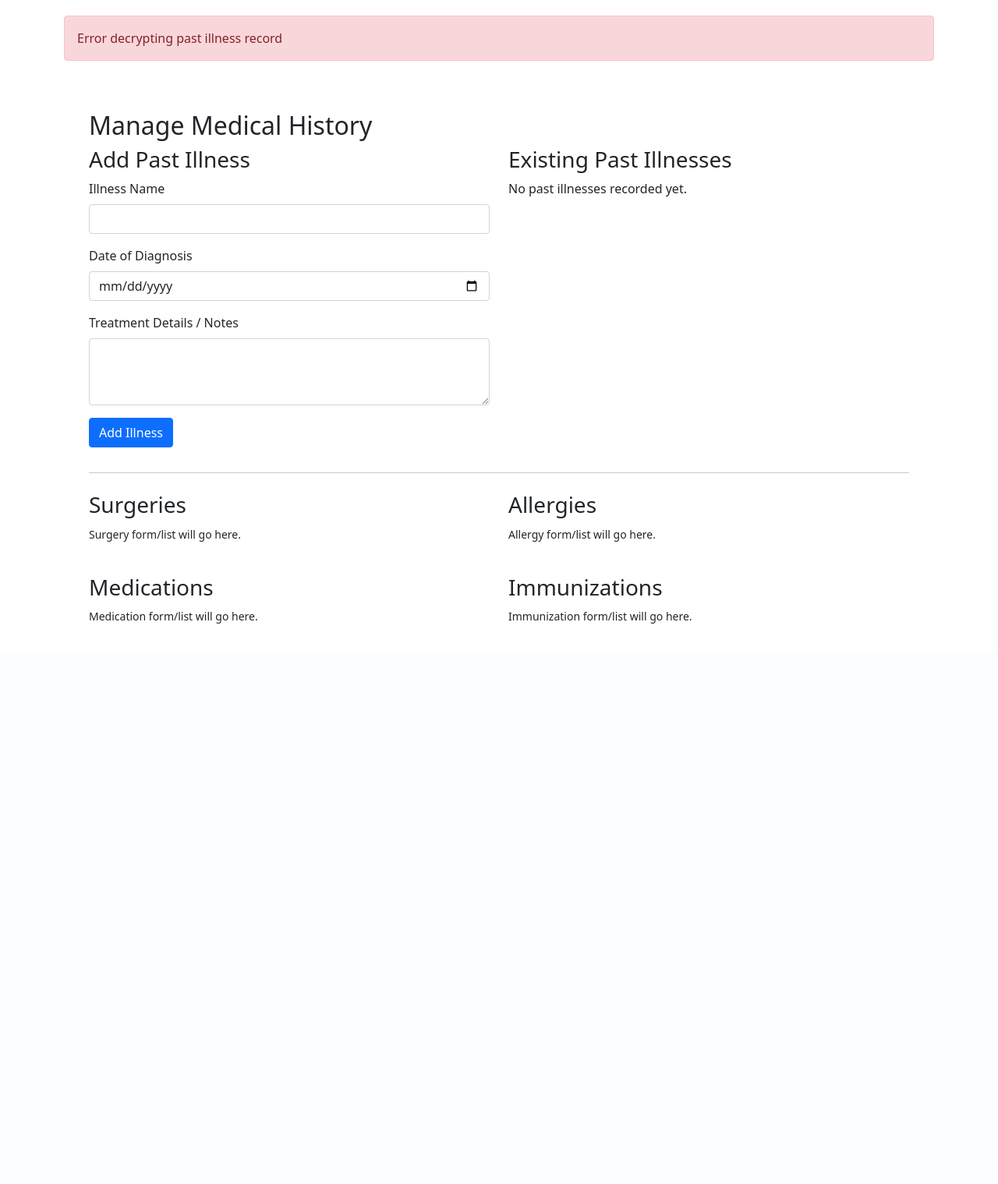
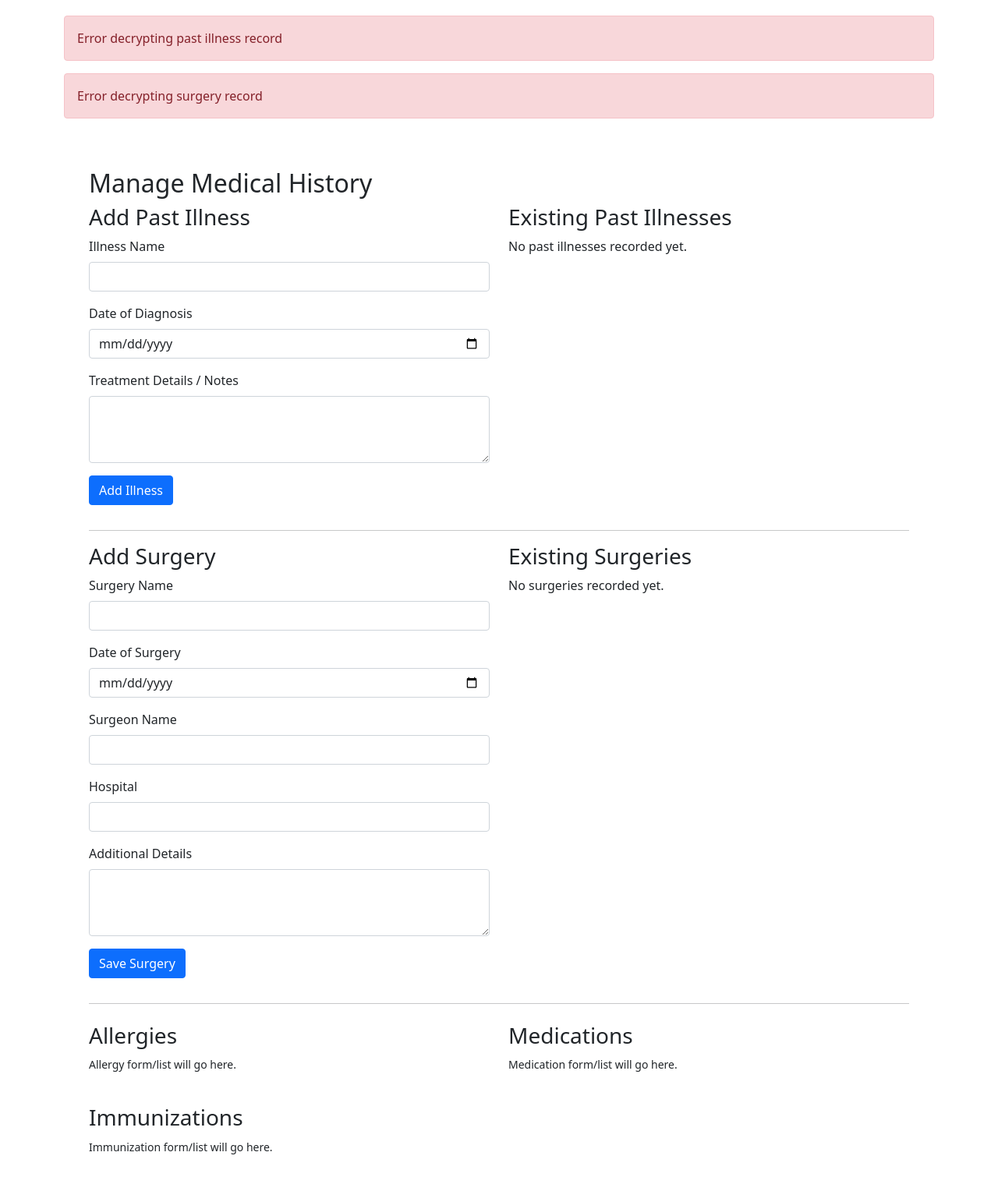
Before and after one commit to Sottim/Aarogya-Pretu, a Flask app: page /medical_history/manage in a window 1280 px wide. Shown: the part 56-1575 px from the top of the page at 78% size. Before the commit the page ends 856 px from the top, so only its background shows below. Run offline with Flask 3, Linux system fonts and the light colour scheme; a user stored in the database is signed in; tables that the repository leaves empty hold one stand-in row (values such as "Sample post"); some libraries are stand-ins or nearby versions.

Commit message:
Surgey section added. Patient can add past surgery details. Edit/Delete function also works.

```diff
--- a/app/medical_history/forms.py
+++ b/app/medical_history/forms.py
@@ -1,5 +1,5 @@
 from flask_wtf import FlaskForm
-from wtforms import StringField, TextAreaField, DateField, SubmitField
+from wtforms import StringField, DateField, TextAreaField, SubmitField
 from wtforms.validators import DataRequired, Length, Optional
 
 class PastIllnessForm(FlaskForm):
@@ -8,4 +8,12 @@
     treatment_details = TextAreaField('Treatment Details / Notes', validators=[Length(max=500)])
     submit = SubmitField('Add Illness')
 
-# Add other forms here later (SurgeryForm, AllergyForm, etc.)
+class SurgeryForm(FlaskForm):
+    surgery_name = StringField('Surgery Name', validators=[DataRequired()])
+    surgery_date = DateField('Date of Surgery', validators=[DataRequired()])
+    surgeon = StringField('Surgeon Name', validators=[DataRequired()])
+    hospital = StringField('Hospital', validators=[DataRequired()])
+    details = TextAreaField('Additional Details')
+    submit = SubmitField('Save Surgery')
+
+# Add other forms here later (AllergyForm, etc.)
--- a/app/medical_history/routes.py
+++ b/app/medical_history/routes.py
@@ -1,9 +1,9 @@
 from flask import render_template, redirect, url_for, flash, request
 from flask_login import login_required, current_user
 from app import db
-from app.models import PastIllness # Add other models later
+from app.models import PastIllness, Surgery # Add other models later
 from app.medical_history import bp
-from app.medical_history.forms import PastIllnessForm # Add other forms later
+from app.medical_history.forms import PastIllnessForm, SurgeryForm # Add other forms later
 from app.utils.crypto import CryptoManager
 import logging
 import json
@@ -16,10 +16,11 @@
 def manage_medical_history():
     # For now, just handle Past Illnesses
     illness_form = PastIllnessForm()
+    surgery_form = SurgeryForm()
 
     if illness_form.validate_on_submit():
         try:
-            # Encrypt each field using the CryptoManager and convert to binary
+            # Encrypt each field using the CryptoManager
             encrypted_illness_name = json.dumps(
                 CryptoManager.encrypt_data(
                     illness_form.illness_name.data,
@@ -59,13 +60,61 @@
             flash('Error saving past illness record', 'danger')
             return redirect(url_for('medical_history.manage_medical_history'))
 
+    if surgery_form.validate_on_submit():
+        try:
+            # Encrypt each field using the CryptoManager
+            encrypted_surgery_name = json.dumps(
+                CryptoManager.encrypt_data(
+                    surgery_form.surgery_name.data,
+                    current_user.public_key
+                )
+            ).encode('utf-8')
+
+            encrypted_surgery_date = json.dumps(
+                CryptoManager.encrypt_data(
+                    str(surgery_form.surgery_date.data),
+                    current_user.public_key
+                )
+            ).encode('utf-8')
+
+            # Combine surgeon, hospital, and details into a single details field
+            details_dict = {
+                'surgeon': surgery_form.surgeon.data,
+                'hospital': surgery_form.hospital.data,
+                'details': surgery_form.details.data
+            }
+
+            encrypted_details = json.dumps(
+                CryptoManager.encrypt_data(
+                    json.dumps(details_dict),
+                    current_user.public_key
+                )
+            ).encode('utf-8')
+
+            # Create new Surgery record with encrypted data
+            surgery = Surgery(
+                user_id=current_user.id,
+                surgery_name_encrypted=encrypted_surgery_name,
+                surgery_date_encrypted=encrypted_surgery_date,
+                details_encrypted=encrypted_details
+            )
+
+            db.session.add(surgery)
+            db.session.commit()
+            flash('Surgery record added successfully', 'success')
+            return redirect(url_for('medical_history.manage_medical_history'))
+
+        except Exception as e:
+            logger.error(f"Error encrypting surgery data: {str(e)}")
+            flash('Error saving surgery record', 'danger')
+            return redirect(url_for('medical_history.manage_medical_history'))
+
     # Get and decrypt past illnesses for display
     illnesses_query = PastIllness.query.filter_by(user_id=current_user.id).all()
     decrypted_illnesses = []
 
     for illness in illnesses_query:
         try:
-            # Decrypt the data
             illness_name = CryptoManager.decrypt_data(
                 json.loads(illness.illness_name_encrypted.decode('utf-8')),
                 current_user.private_key
@@ -89,12 +138,48 @@
             logger.error(f"Error decrypting past illness {illness.id}: {str(e)}")
             flash(f'Error decrypting past illness record', 'danger')
 
+    # Get and decrypt surgeries for display
+    surgeries_query = Surgery.query.filter_by(user_id=current_user.id).all()
+    decrypted_surgeries = []
+
+    for surgery in surgeries_query:
+        try:
+            surgery_name = CryptoManager.decrypt_data(
+                json.loads(surgery.surgery_name_encrypted.decode('utf-8')),
+                current_user.private_key
+            )
+            surgery_date = CryptoManager.decrypt_data(
+                json.loads(surgery.surgery_date_encrypted.decode('utf-8')),
+                current_user.private_key
+            )
+
+            # Decrypt the details field and extract surgeon, hospital, and details
+            details = CryptoManager.decrypt_data(
+                json.loads(surgery.details_encrypted.decode('utf-8')),
+                current_user.private_key
+            )
+            details_dict = json.loads(details)
+
+            decrypted_surgeries.append({
+                'id': surgery.id,
+                'surgery_name': surgery_name,
+                'surgery_date': surgery_date,
+                'surgeon': details_dict.get('surgeon', ''),
+                'hospital': details_dict.get('hospital', ''),
+                'details': details_dict.get('details', '')
+            })
+        except Exception as e:
+            logger.error(f"Error decrypting surgery {surgery.id}: {str(e)}")
+            flash(f'Error decrypting surgery record', 'danger')
+
     return render_template('medical_history/manage.html',
                            title='Manage Medical History',
                            illness_form=illness_form,
-                           illnesses=decrypted_illnesses)
+                           surgery_form=surgery_form,
+                           illnesses=decrypted_illnesses,
+                           surgeries=decrypted_surgeries)
 
-@bp.route('/delete/<int:illness_id>', methods=['POST'])
+@bp.route('/delete/illness/<int:illness_id>', methods=['POST'])
 @login_required
 def delete_illness(illness_id):
     illness = PastIllness.query.get_or_404(illness_id)
@@ -112,7 +197,25 @@
 
     return redirect(url_for('medical_history.manage_medical_history'))
 
-@bp.route('/edit/<int:illness_id>', methods=['GET', 'POST'])
+@bp.route('/delete/surgery/<int:surgery_id>', methods=['POST'])
+@login_required
+def delete_surgery(surgery_id):
+    surgery = Surgery.query.get_or_404(surgery_id)
+    if surgery.user_id != current_user.id:
+        flash('You can only delete your own surgery records', 'danger')
+        return redirect(url_for('medical_history.manage_medical_history'))
+
+    try:
+        db.session.delete(surgery)
+        db.session.commit()
+        flash('Surgery record deleted successfully', 'success')
+    except Exception as e:
+        logger.error(f"Error deleting surgery {surgery_id}: {str(e)}")
+        flash('Error deleting surgery record', 'danger')
+
+    return redirect(url_for('medical_history.manage_medical_history'))
+
+@bp.route('/edit/illness/<int:illness_id>', methods=['GET', 'POST'])
 @login_required
 def edit_illness(illness_id):
     illness = PastIllness.query.get_or_404(illness_id)
@@ -187,3 +290,92 @@
                            title='Edit Past Illness',
                            form=form,
                            illness=illness)
+
+@bp.route('/edit/surgery/<int:surgery_id>', methods=['GET', 'POST'])
+@login_required
+def edit_surgery(surgery_id):
+    surgery = Surgery.query.get_or_404(surgery_id)
+    if surgery.user_id != current_user.id:
+        flash('You can only edit your own surgery records', 'danger')
+        return redirect(url_for('medical_history.manage_medical_history'))
+
+    form = SurgeryForm()
+
+    if form.validate_on_submit():
+        try:
+            # Encrypt each field using the CryptoManager
+            encrypted_surgery_name = json.dumps(
+                CryptoManager.encrypt_data(
+                    form.surgery_name.data,
+                    current_user.public_key
+                )
+            ).encode('utf-8')
+
+            encrypted_surgery_date = json.dumps(
+                CryptoManager.encrypt_data(
+                    str(form.surgery_date.data),
+                    current_user.public_key
+                )
+            ).encode('utf-8')
+
+            # Combine surgeon, hospital, and details into a single details field
+            details_dict = {
+                'surgeon': form.surgeon.data,
+                'hospital': form.hospital.data,
+                'details': form.details.data
+            }
+
+            encrypted_details = json.dumps(
+                CryptoManager.encrypt_data(
+                    json.dumps(details_dict),
+                    current_user.public_key
+                )
+            ).encode('utf-8')
+
+            # Update the surgery record
+            surgery.surgery_name_encrypted = encrypted_surgery_name
+            surgery.surgery_date_encrypted = encrypted_surgery_date
+            surgery.details_encrypted = encrypted_details
+
+            db.session.commit()
+            flash('Surgery record updated successfully', 'success')
+            return redirect(url_for('medical_history.manage_medical_history'))
+
+        except Exception as e:
+            logger.error(f"Error updating surgery {surgery_id}: {str(e)}")
+            flash('Error updating surgery record', 'danger')
+            return redirect(url_for('medical_history.manage_medical_history'))
+
+    # Populate form with current data
+    if request.method == 'GET':
+        try:
+            surgery_name = CryptoManager.decrypt_data(
+                json.loads(surgery.surgery_name_encrypted.decode('utf-8')),
+                current_user.private_key
+            )
+            surgery_date = CryptoManager.decrypt_data(
+                json.loads(surgery.surgery_date_encrypted.decode('utf-8')),
+                current_user.private_key
+            )
+
+            # Decrypt the details field and extract surgeon, hospital, and details
+            details = CryptoManager.decrypt_data(
+                json.loads(surgery.details_encrypted.decode('utf-8')),
+                current_user.private_key
+            )
+            details_dict = json.loads(details)
+
+            form.surgery_name.data = surgery_name
+            form.surgery_date.data = datetime.strptime(surgery_date, '%Y-%m-%d').date()
+            form.surgeon.data = details_dict.get('surgeon', '')
+            form.hospital.data = details_dict.get('hospital', '')
+            form.details.data = details_dict.get('details', '')
+        except Exception as e:
+            logger.error(f"Error decrypting surgery {surgery_id} for edit: {str(e)}")
+            flash('Error loading surgery record for editing', 'danger')
+            return redirect(url_for('medical_history.manage_medical_history'))
+
+    return render_template('medical_history/edit.html',
+                           title='Edit Surgery',
+                           form=form,
+                           surgery=surgery)
--- a/app/templates/medical_history/manage.html
+++ b/app/templates/medical_history/manage.html
@@ -67,26 +67,102 @@
         </div>
     </div>
 
-    {# Placeholder sections for other medical history items #}
     <hr>
+
+    <div class="row">
+        <div class="col-md-6">
+            <h3>Add Surgery</h3>
+            <form action="" method="post" novalidate>
+                {{ surgery_form.hidden_tag() }}
+                <div class="form-group mb-3">
+                    {{ surgery_form.surgery_name.label(class_='form-label') }}
+                    {{ surgery_form.surgery_name(class_='form-control') }}
+                    {% for error in surgery_form.surgery_name.errors %}
+                        <span class="text-danger">[{{ error }}]</span>
+                    {% endfor %}
+                </div>
+                <div class="form-group mb-3">
+                    {{ surgery_form.surgery_date.label(class_='form-label') }}
+                    {{ surgery_form.surgery_date(class_='form-control') }}
+                     {% for error in surgery_form.surgery_date.errors %}
+                        <span class="text-danger">[{{ error }}]</span>
+                    {% endfor %}
+               </div>
+                <div class="form-group mb-3">
+                    {{ surgery_form.surgeon.label(class_='form-label') }}
+                    {{ surgery_form.surgeon(class_='form-control') }}
+                     {% for error in surgery_form.surgeon.errors %}
+                        <span class="text-danger">[{{ error }}]</span>
+                    {% endfor %}
+                </div>
+                <div class="form-group mb-3">
+                    {{ surgery_form.hospital.label(class_='form-label') }}
+                    {{ surgery_form.hospital(class_='form-control') }}
+                     {% for error in surgery_form.hospital.errors %}
+                        <span class="text-danger">[{{ error }}]</span>
+                    {% endfor %}
+                </div>
+                <div class="form-group mb-3">
+                    {{ surgery_form.details.label(class_='form-label') }}
+                    {{ surgery_form.details(class_='form-control', rows=3) }}
+                     {% for error in surgery_form.details.errors %}
+                        <span class="text-danger">[{{ error }}]</span>
+                    {% endfor %}
+                </div>
+                <div class="form-group mb-3">
+                     {# Apply Bootstrap button classes #}
+                    {{ surgery_form.submit(class_='btn btn-primary') }}
+                </div>
+            </form>
+        </div>
+        <div class="col-md-6">
+            <h3>Existing Surgeries</h3>
+            {% if surgeries %}
+                <ul class="list-group">
+                    {% for surgery in surgeries %}
+                        <li class="list-group-item">
+                            <strong>Surgery:</strong> {{ surgery.surgery_name }} <br>
+                            <small>
+                                <strong>Date:</strong> {{ surgery.surgery_date }} <br>
+                                <strong>Surgeon:</strong> {{ surgery.surgeon }} <br>
+                                <strong>Hospital:</strong> {{ surgery.hospital }} <br>
+                                <strong>Details:</strong> {{ surgery.details }}
+                            </small>
+                            <div class="mt-2">
+                                <form action="{{ url_for('medical_history.delete_surgery', surgery_id=surgery.id) }}" method="POST" class="d-inline">
+                                    <button type="submit" class="btn btn-danger btn-sm" onclick="return confirm('Are you sure you want to delete this surgery record?')">
+                                        Delete
+                                    </button>
+                                </form>
+                                <a href="{{ url_for('medical_history.edit_surgery', surgery_id=surgery.id) }}" class="btn btn-primary btn-sm ms-2">
+                                    Edit
+                                </a>
+                            </div>
+                        </li>
+                    {% endfor %}
+                </ul>
+            {% else %}
+                <p>No surgeries recorded yet.</p>
+            {% endif %}
+        </div>
+    </div>
+
+    <hr>
+
     <div class="row mt-4">
-        <div class="col-md-6">
-            <h3>Surgeries</h3>
-            {# Add Surgery Form/Display here #}
-            <p><small>Surgery form/list will go here.</small></p>
-        </div>
         <div class="col-md-6">
             <h3>Allergies</h3>
             {# Add Allergy Form/Display here #}
             <p><small>Allergy form/list will go here.</small></p>
         </div>
-    </div>
-    <div class="row mt-4">
         <div class="col-md-6">
             <h3>Medications</h3>
             {# Add Medication Form/Display here #}
             <p><small>Medication form/list will go here.</small></p>
         </div>
+    </div>
+
+    <div class="row mt-4">
         <div class="col-md-6">
             <h3>Immunizations</h3>
             {# Add Immunization Form/Display here #}
```
Also changed, not shown: app/templates/medical_history/edit.html (+40 -20 lines).
